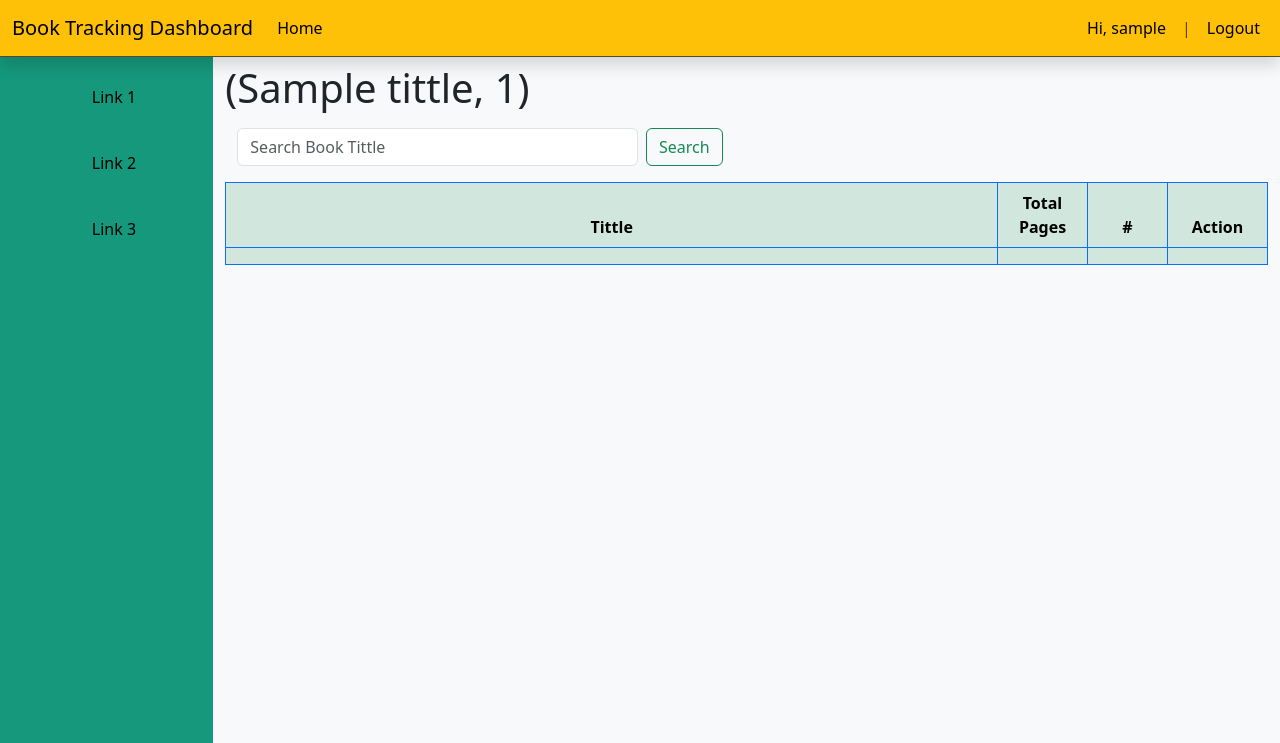
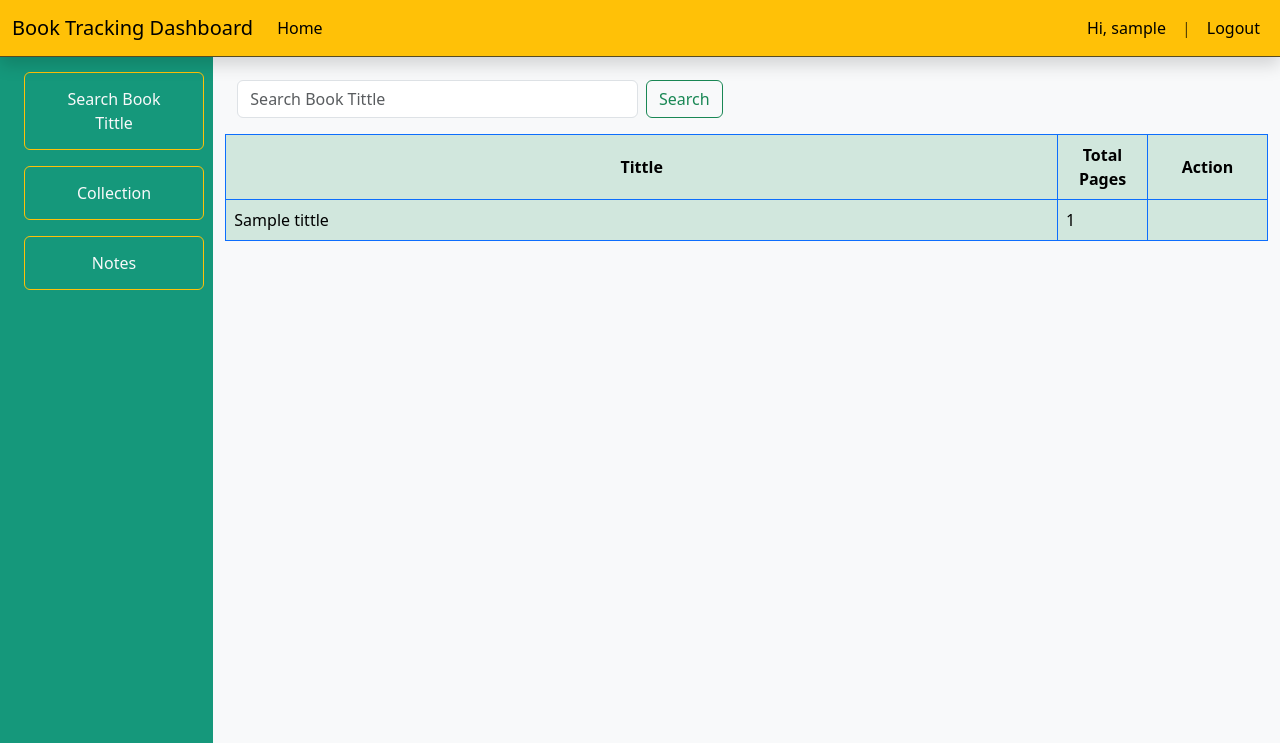
Before and after one commit to epsentosa/book-reading-tracker, a Flask app: template books/templates/search.html in a window 1280 px wide. Shown: the top 743 px of the page. Run offline with Flask 2, Linux system fonts and the light colour scheme; the visitor is signed in with stand-in values (Sample User, id 1); the template is opened without the code that fills it: values that come from a table or form of the project are taken from there, most other values are stand-ins (such as "Sample title", 1, 10 or a date in 2020); lists and menus that the app fills with data are empty; some libraries are stand-ins or nearby versions.

Commit message:
modify searching page

```diff
--- a/books/routes.py
+++ b/books/routes.py
@@ -100,6 +100,11 @@ def search():
     form = SearchForm()
     if request.method == "POST":
         title = form.search.data
+        # below to check if there is some input with single quotation or percent, to prevent SQL SYNTAX error
+        # best solution i found so far
+        if "'" or "%" in title:
+            title = title.replace("\'","\\'")
+            title = title.replace("%","\%")
         with mysql.connection.cursor() as cursor:
             search_query = "SELECT tittle,num_pages FROM books WHERE tittle LIKE '%%%s%%'" % title
             cursor.execute(search_query)
--- a/books/templates/base.html
+++ b/books/templates/base.html
@@ -56,9 +56,9 @@
           <div class="col-2 pt-3 text-light bg-success bg-opacity-75" style="min-height: 87vh;">
             <div class="container-fluid" style="width:200px;">
               <ul class="nav flex-column" style="width: 180px;">
-                <li class="nav-item text-center my-2 btn btn-sm rounded-2"><a class="nav-link active text-black link-light fs-6" aria-current="page" href="{{ url_for('site.search') }}">Link 1</a></li>
-                <li class="nav-item text-center my-2 btn btn-sm rounded-2"><a class="nav-link text-black link-light fs-6" href="#">Link 2</a></li>
-                <li class="nav-item text-center my-2 btn btn-sm rounded-2"><a class="nav-link text-black link-light fs-6" href="#">Link 3</a></li>
+                <li class="nav-item btn btn-outline-warning text-center my-2 rounded-2"><a class="fs-6 nav-link text-light link-dark" aria-current="page" href="{{ url_for('site.search') }}">Search Book Tittle</a></li>
+                <li class="nav-item btn btn-outline-warning text-center my-2 rounded-2"><a class="fs-6 nav-link text-light link-dark" aria-current="page" href="#">Collection</a></li>
+                <li class="nav-item btn btn-outline-warning text-center my-2 rounded-2"><a class="fs-6 nav-link text-light link-dark" aria-current="page" href="#">Notes</a></li>
               </ul>
             </div>
           </div>
--- a/books/templates/search.html
+++ b/books/templates/search.html
@@ -3,7 +3,6 @@
 {% block title %}Dashboard{% endblock %}
 
 {% block maincontent %}
-  <h1>{{ result[0] }}</h1>
   <div class="row my-3">
     <div class="col-lg-6">
       <div class="container-sm">
@@ -18,20 +17,22 @@
 
   <table class="table table-success table-hover table-bordered border-primary">
     <thead>
-      <tr class="text-center">
+      <tr class="text-center align-middle">
         <th scope="col">Tittle</th>
         <th scope="col" style="width: 90px;">Total Pages</th>
-        <th scope="col" style="width: 80px;">#</th>
-        <th scope="col" style="width:100px;">Action</th>
+        <th scope="col" style="width:120px;">Action</th>
       </tr>
     </thead>
     <tbody>
-      <tr>
-        <td></td>
-        <td></td>
-        <td></td>
-        <td></td>
-      </tr>
+      {% if result %}
+        {% for tittle,pages in result %}
+          <tr>
+            <td>{{ tittle }}</td>
+            <td>{{ pages }}</td>
+            <td></td>
+          </tr>
+        {% endfor %}
+      {% endif %}
     </tbody>
   </table>
 
```
